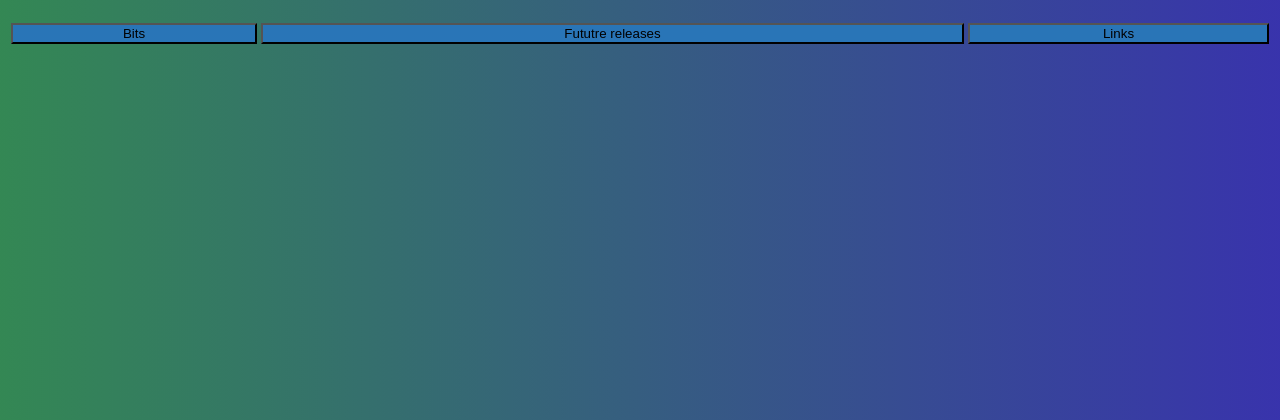
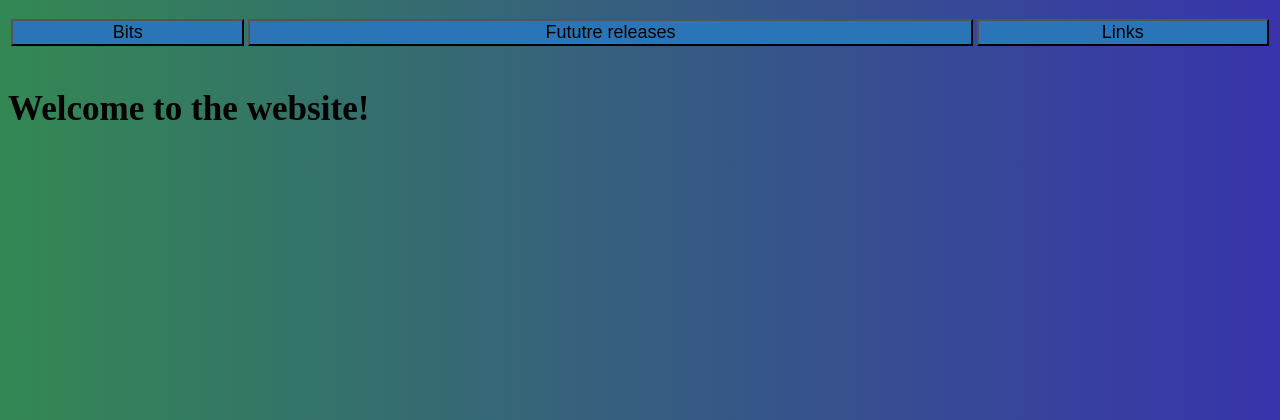
Before and after one commit to RomanRudin/BitmakersWebsite, a Django app: page /main/ in a window 1280 px wide. Shown: the top 420 px of the page. Run offline with Django 4.2, Linux system fonts and the light colour scheme; lists and menus that the app fills with data are empty; style sheets or scripts are compiled from the project's sources.

Commit message:
A little bit more design solutions were added

```diff
--- a/main/models.py
+++ b/main/models.py
@@ -10,6 +10,7 @@ class Music(models.Model):
     # link = models.CharField(max_length=100, name='link')
     # image = models.ImageField(name='image')
     # bit = models.FileField(name='bit')
+    # bitogg = models.FileField(name='bitogg')
 
 class News(models.Model):
     name = models.CharField(primary_key=True, max_length=100, name='name')
--- a/main/static/main/style.css
+++ b/main/static/main/style.css
@@ -27,10 +27,23 @@ body {
 		opacity: 0;
 	}
 }*/
+/*audio {
+
+}*/
+table {
+  overflow-y: auto;
+  height: 100%;
+  width: 100%;
+  resize: both; }
+
+tr {
+  margin-bottom: 10px; }
+
 button {
   width: 100%;
   height: 100%;
-  background: #2975B7; }
+  background: #2975B7;
+  font-size: large; }
 
 ::-webkit-scrollbar {
   width: 10px; }
--- a/main/static/main/style.scss
+++ b/main/static/main/style.scss
@@ -37,11 +37,32 @@ body {
 	}
 }*/
 
+/*audio {
+
+}*/
+
+
+table {
+  overflow-y: auto;
+  height: 100%;
+  width: 100%;
+  resize: both;
+}
+
+tr {
+  margin-bottom: 10px;
+}
+
+
 button {
   width: 100%;
   height: 100%;
   background: #2975B7;
+  font-size: large;
 }
+
+
+
 ::-webkit-scrollbar {
   width: 10px;
 }
--- a/main/templates/main/links.html
+++ b/main/templates/main/links.html
@@ -4,7 +4,7 @@
         <meta http-equiv="X-UA-Compatible" content="IE=edge" />
         <meta name="viewport" content="width=device-width, initial-scale=1.0" />
         {% load static %}
-        <link href="{% static 'cv/style.css' %}" rel="stylesheet" />
+        <link href="{% static 'main/style.css' %}" rel="stylesheet" />
         <meta charset="UTF-8" />
         <title>Links</title>
     </head>
--- a/main/templates/main/main.html
+++ b/main/templates/main/main.html
@@ -4,7 +4,7 @@
         <meta http-equiv="X-UA-Compatible" content="IE=edge" />
         <meta name="viewport" content="width=device-width, initial-scale=1.0" />
         {% load static %}
-        <link href="{% static 'cv/style.css' %}" rel="stylesheet" />
+        <link href="{% static 'main/style.css' %}" rel="stylesheet" />
         <meta charset="UTF-8" />
         <title>Main page</title>
     </head>
@@ -30,6 +30,6 @@
             </table>
         </nav>
         <h1 class="Name"></h1>
-        <h3 class="description"></h3>
+        <h3 class="description">Welcome to the website!</h3>
     </body>
 </html>
--- a/main/views.py
+++ b/main/views.py
@@ -13,19 +13,19 @@ def index(request) -> HttpResponse:
 
 def bits(request) -> HttpResponse:
     try:
-        bit = Music.objects.order_by('name') #TODO order_by('date')
+        bits = Music.objects.order_by('name') #TODO order_by('date')
     except Music.DoesNotExist:
         raise Http404("Music does not exist")
     else:
         context = {
-            'bit': bit,
+            'bits': bits,
         }
         return render(request, 'main/bits.html', context)
 
 
 def releases(request) -> HttpResponse:
     try:
-        news = News.objects.order_by('date')
+        news = News.objects.order_by('name')
     except News.DoesNotExist:
         raise Http404('News does not exist')
     else:
```
Also changed, not shown: main/templates/main/bits.html (+16 -1 lines), main/templates/main/releases.html (+15 -0 lines), 1 other file. Lines whose indentation alone changed are shown as unchanged.
